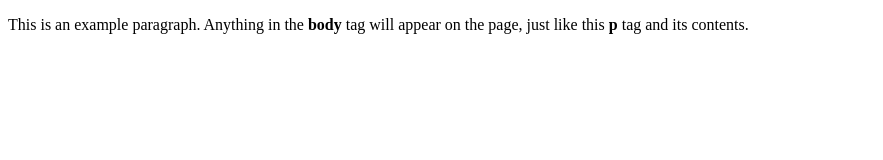
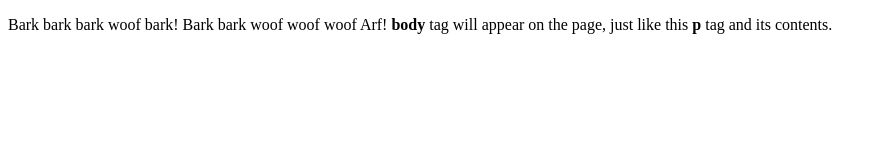
Before and after one commit to Avery-The-Dog/hello-ping, a plain HTML site: page index.html in a window 1280 px wide. Shown: the whole page, without its empty margins (0-883 px from the left). Drawn offline with Linux system fonts and the light colour scheme.

Commit message:
Update index.html
Added dog speak!

```diff
--- a/index.html
+++ b/index.html
@@ -4,6 +4,6 @@
     <title>Avery's Dog House</title>
   </head>
   <body>
-    <p>This is an example paragraph. Anything in the <strong>body</strong> tag will appear on the page, just like this <strong>p</strong> tag and its contents.</p>
+    <p>Bark bark bark woof bark!  Bark bark woof woof woof Arf! <strong>body</strong> tag will appear on the page, just like this <strong>p</strong> tag and its contents.</p>
   </body>
 </html>
```
